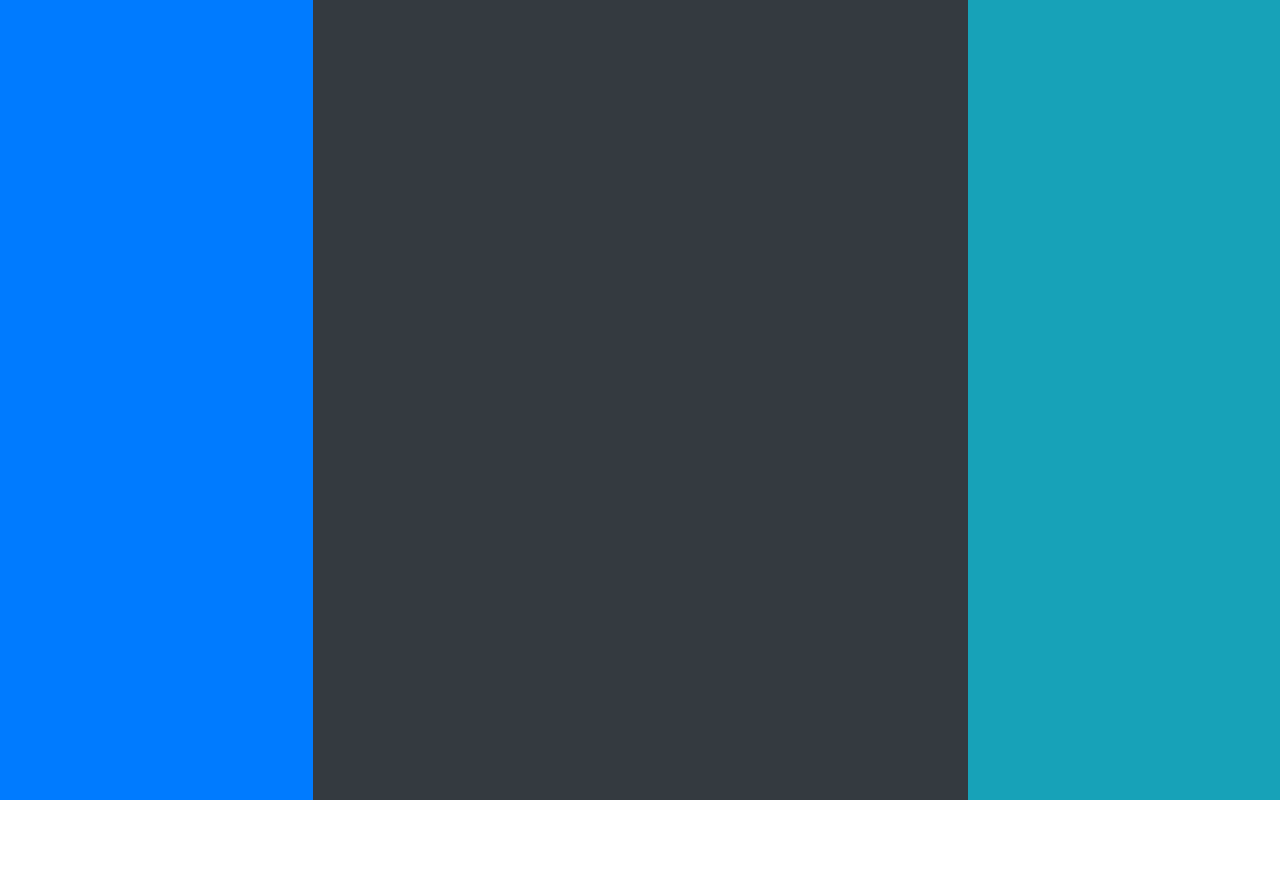
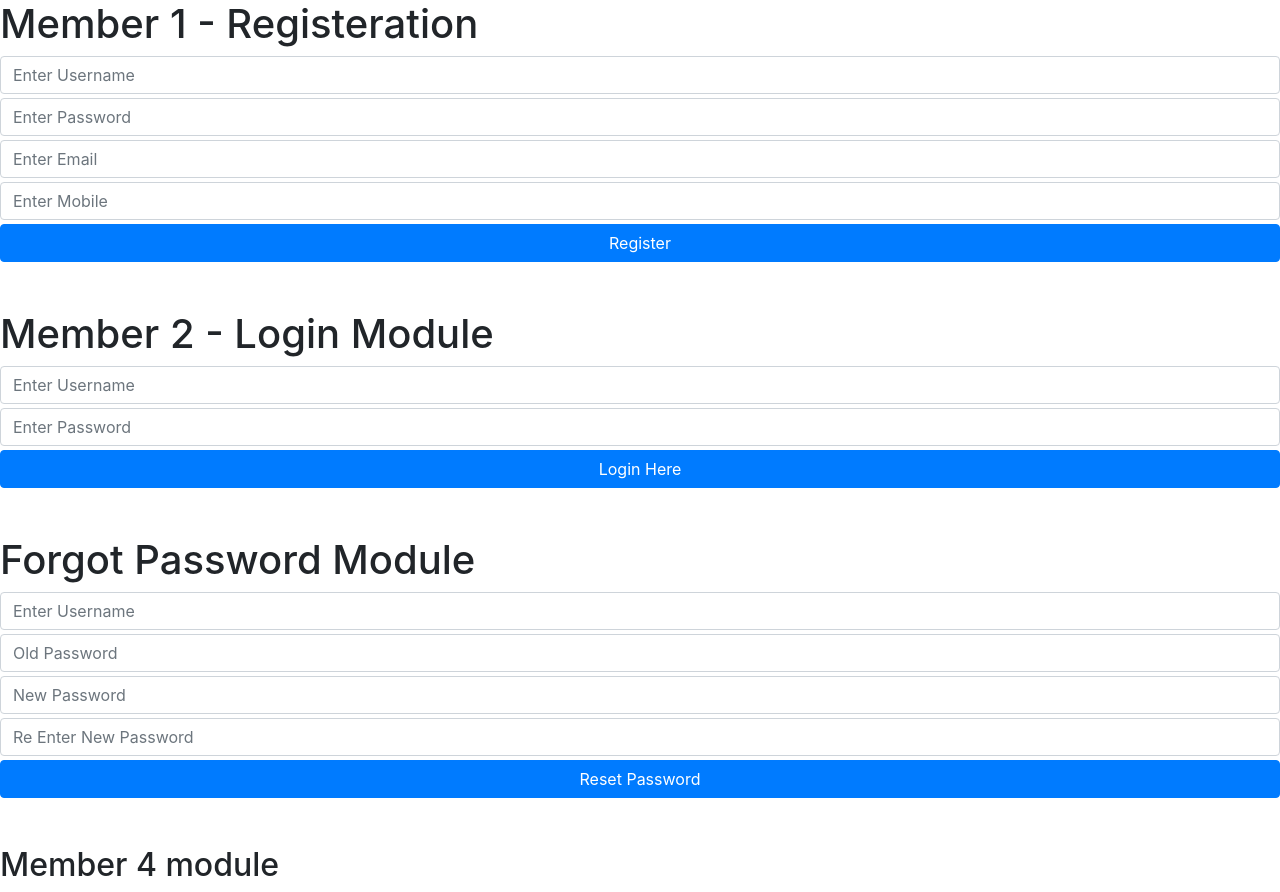
Before and after one commit to cgtry/react-employee-management-system, a React (Create React App) app: page / in a window 1280 px wide. Before the commit the page ends 800 px from the top, so only its background shows below. Built offline with nearby package versions, Linux system fonts and the light colour scheme.

Commit message:
b9 members split

```diff
--- a/src/App.js
+++ b/src/App.js
@@ -1,15 +1,165 @@
 import logo from "./logo.svg";
 import "./App.css";
+
 import { useState } from "react";
-import { Col, Row } from "react-bootstrap";
+import { Button, ButtonGroup, Col, Row } from "react-bootstrap";
 
 function App() {
   return (
-    <Row style={{ height: "100vh" }}>
-      <Col xs={0} md={3} className="bg-primary d-none d-md-block"></Col>
-      <Col xs={12} md={6} className="bg-dark"></Col>
-      <Col xs={0} md={3} className="bg-info  d-none d-md-block"></Col>
-    </Row>
+    <div>
+      <Member1></Member1>
+
+      <div className="mb-5"></div>
+      <Member2 />
+
+      <div className="mb-5"></div>
+      <Member3 />
+
+      <div className="mb-5"></div>
+      <Member4></Member4>
+    </div>
+  );
+}
+
+function Member1() {
+  return (
+    <div>
+      <h1>Member 1 - Registeration</h1>
+      <div>
+        <div className="mb-1">
+          <input
+            type="text"
+            name=""
+            id=""
+            placeholder="Enter Username"
+            className="form-control"
+          />
+        </div>
+
+        <div className="mb-1">
+          <input
+            type="text"
+            name=""
+            id=""
+            placeholder="Enter Password"
+            className="form-control"
+          />
+        </div>
+
+        <div className="mb-1">
+          <input
+            type="text"
+            name=""
+            id=""
+            placeholder="Enter Email"
+            className="form-control"
+          />
+        </div>
+
+        <div className="mb-1">
+          <input
+            type="text"
+            name=""
+            id=""
+            placeholder="Enter Mobile"
+            className="form-control"
+          />
+        </div>
+
+        <div className="mb-1">
+          <input
+            type="button"
+            value="Register"
+            className="btn btn-primary w-100"
+          />
+        </div>
+      </div>
+    </div>
+  );
+}
+
+function Member2() {
+  return (
+    <div>
+      <h1>Member 2 - Login Module</h1>
+      <div className="mb-1">
+        <input
+          type="text"
+          placeholder="Enter Username"
+          className="form-control"
+        />
+      </div>
+
+      <div className="mb-1">
+        <input
+          type="text"
+          placeholder="Enter Password"
+          className="form-control"
+        />
+      </div>
+
+      <div>
+        <Button className="w-100">Login Here</Button>
+      </div>
+    </div>
+  );
+}
+
+function Member3() {
+  return (
+    <div>
+      <h1>Forgot Password Module</h1>
+
+      <div className="mb-1">
+        <input
+          type="text"
+          placeholder="Enter Username"
+          className="form-control"
+        />
+      </div>
+
+      <div className="mb-1">
+        <input
+          type="text"
+          placeholder="Old Password"
+          className="form-control"
+        />
+      </div>
+
+      <div className="mb-1">
+        <input
+          type="text"
+          placeholder="New Password"
+          className="form-control"
+        />
+      </div>
+
+      <div className="mb-1">
+        <input
+          type="text"
+          placeholder="Re Enter New Password"
+          className="form-control"
+        />
+      </div>
+
+      <div>
+        <input
+          type="button"
+          value="Reset Password"
+          className="btn btn-primary w-100"
+        />
+      </div>
+    </div>
+  );
+}
+
+function Member4() {
+  return (
+    <div>
+      <div>
+        <h2>Member 4 module</h2>{" "}
+      </div>
+    </div>
   );
 }
 
```
